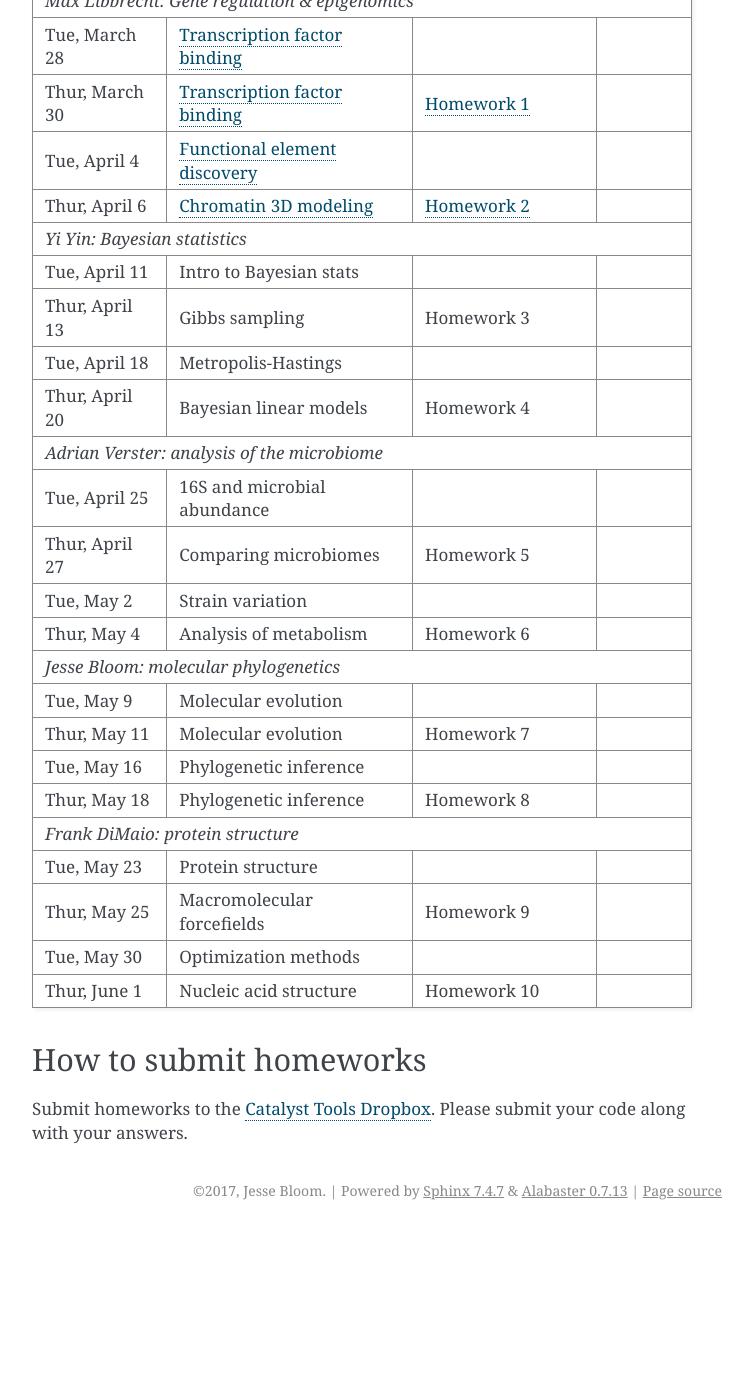
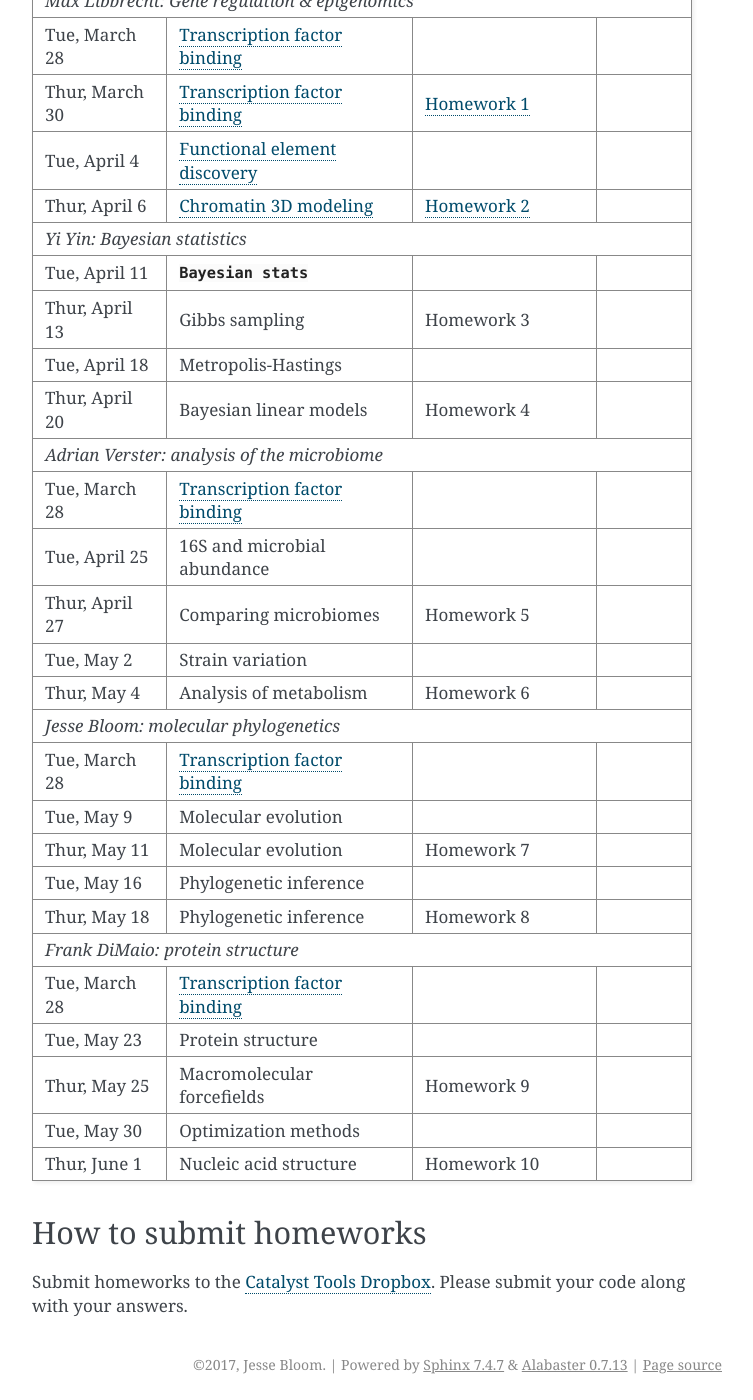
Before and after one commit to jbloom/GS541-course-page, a Sphinx documentation site: the page built from source/index.rst, in a window 1280 px wide and 1400 px high, scrolled down 1727 px. Shown: the whole window, without its empty margins (388-1141 px from the left). Built offline with Sphinx 7.4.7, drawn with Linux system fonts in a browser that asks for light colours; before the commit the page ends 2957 px from its top, so only the background shows below that.

Commit message:
Added lecture 5

```diff
--- a/source/index.rst
+++ b/source/index.rst
@@ -67,40 +67,43 @@ Course grade
 Class schedule
 ---------------
 
-================ ================================ ================= =========================
-Date             Topic                            Homework assigned Reading
-================ ================================ ================= =========================
+================ ===================================== ================= =========================
+Date             Topic                                 Homework assigned Reading
+================ ===================================== ================= =========================
 *Max Libbrecht: Gene regulation & epigenomics*
----------------------------------------------------------------------------------------------
+--------------------------------------------------------------------------------------------------
 Tue, March 28    `Transcription factor binding`_
-Thur, March 30   `Transcription factor binding`_  `Homework 1`_
+Thur, March 30   `Transcription factor binding`_       `Homework 1`_
 Tue, April 4     `Functional element discovery`_
-Thur, April 6    `Chromatin 3D modeling`_         `Homework 2`_
+Thur, April 6    `Chromatin 3D modeling`_              `Homework 2`_
 *Yi Yin: Bayesian statistics*
----------------------------------------------------------------------------------------------
-Tue, April 11    Intro to Bayesian stats
-Thur, April 13   Gibbs sampling                   Homework 3
+--------------------------------------------------------------------------------------------------
+Tue, April 11    :download:`Bayesian stats <lec5.pdf>`
+Thur, April 13   Gibbs sampling                        Homework 3
 Tue, April 18    Metropolis-Hastings
-Thur, April 20   Bayesian linear models           Homework 4
+Thur, April 20   Bayesian linear models                Homework 4
 *Adrian Verster: analysis of the microbiome*
----------------------------------------------------------------------------------------------
+--------------------------------------------------------------------------------------------------
+Tue, March 28    `Transcription factor binding`_
 Tue, April 25    16S and microbial abundance
-Thur, April 27   Comparing microbiomes            Homework 5
+Thur, April 27   Comparing microbiomes                 Homework 5
 Tue, May 2       Strain variation
-Thur, May 4      Analysis of metabolism           Homework 6
+Thur, May 4      Analysis of metabolism                Homework 6
 *Jesse Bloom: molecular phylogenetics*
----------------------------------------------------------------------------------------------
+--------------------------------------------------------------------------------------------------
+Tue, March 28    `Transcription factor binding`_
 Tue, May 9       Molecular evolution
-Thur, May 11     Molecular evolution              Homework 7
+Thur, May 11     Molecular evolution                   Homework 7
 Tue, May 16      Phylogenetic inference
-Thur, May 18     Phylogenetic inference           Homework 8
+Thur, May 18     Phylogenetic inference                Homework 8
 *Frank DiMaio: protein structure*
----------------------------------------------------------------------------------------------
+--------------------------------------------------------------------------------------------------
+Tue, March 28    `Transcription factor binding`_
 Tue, May 23      Protein structure
-Thur, May 25     Macromolecular forcefields       Homework 9
+Thur, May 25     Macromolecular forcefields            Homework 9
 Tue, May 30      Optimization methods
-Thur, June 1     Nucleic acid structure           Homework 10
-================ ================================ ================= =========================
+Thur, June 1     Nucleic acid structure                Homework 10
+================ ===================================== ================= =========================
 
 How to submit homeworks
 ------------------------
```
Also changed, not shown: 1 other file.
